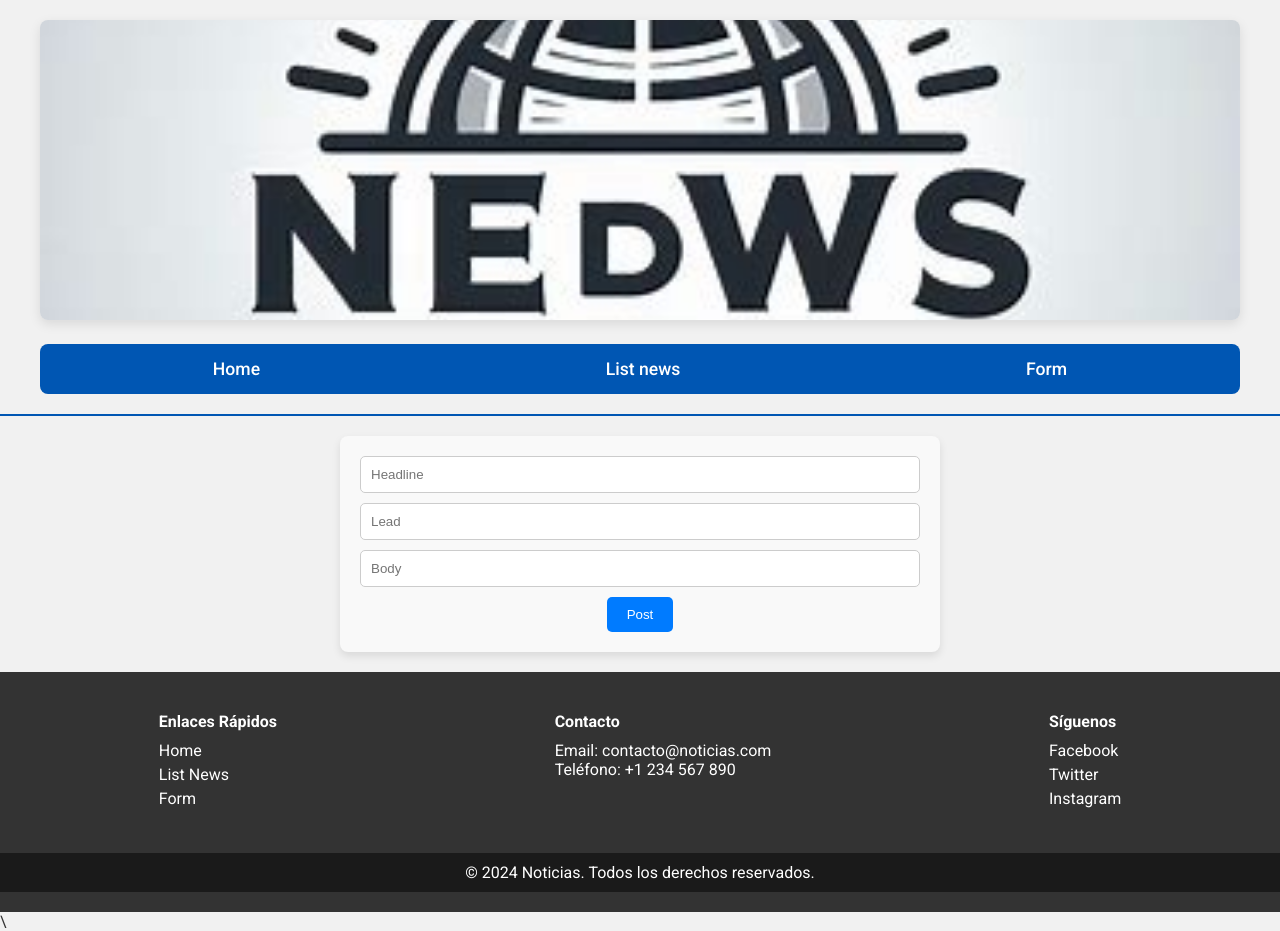
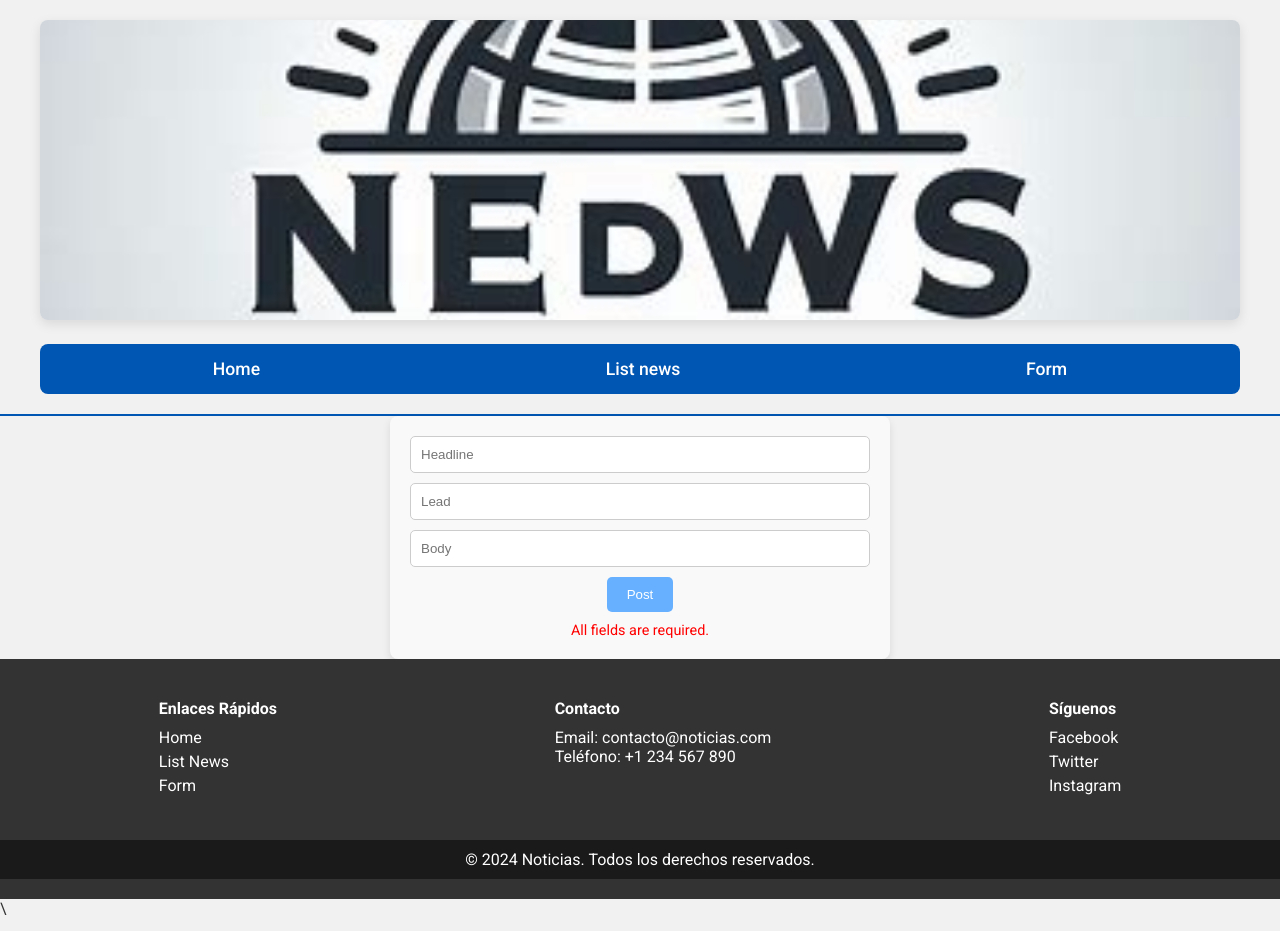
Before and after one commit to AgustinErimbaue/news-app, a React (Vite) app: page /Form in a window 1280 px wide. Built offline with nearby package versions, Linux system fonts and the light colour scheme.

Commit message:
se agrega mensaje de validazion para completar campos con su estilo correspondiente

```diff
--- a/src/components/Form/Form.jsx
+++ b/src/components/Form/Form.jsx
@@ -1,4 +1,4 @@
-import React, { useState } from "react";
+import React, { useEffect, useState } from "react";
 import { useNavigate } from "react-router-dom";
 import "./Form.scss";
 
@@ -11,8 +11,8 @@ const Form = () => {
 
   const navigate = useNavigate();
   const [data, setData] = useState(initialValue);
-  const [message, setMesagge] = useState("");
-  const [btnDisable, setBtnDisable] = useState(true)
+  const [message, setMessage] = useState("");
+  const [btnDisable, setBtnDisabled] = useState(true)
 
   const handleInputChange = (e) => {
     setData({
@@ -39,6 +39,10 @@ const Form = () => {
       setBtnDisabled(false);
     }
   };
+
+  useEffect (() =>{
+    validateForm()
+  },[data])
 
   const handleSubmit = (e) => {
     e.preventDefault();
@@ -77,7 +81,8 @@ const Form = () => {
         onChange={handleInputChange}
         value={data.Body}
       />
-      <button type="submit">Post</button>
+      <button type="submit" disabled={btnDisable}>Post</button>
+      {message && <p className="error-message">{message}</p>}
     </form>
   );
 };
--- a/src/components/Form/Form.scss
+++ b/src/components/Form/Form.scss
@@ -5,6 +5,7 @@ $input-border-color: #ccc;
 $input-focus-border-color: #007bff;
 $button-background-color: #007bff;
 $button-text-color: #fff;
+$error-message-color: #ff0000;
 
 form {
   display: flex;
@@ -12,8 +13,8 @@ form {
   align-items: center;
   padding: 20px;
   background-color: $form-background-color;
-  max-width: 600px;
-  margin: 20px auto;
+  max-width: 500px;
+  margin: auto;
   border-radius: 8px;
   box-shadow: 0 4px 8px rgba(0, 0, 0, 0.1);
 
@@ -31,6 +32,13 @@ form {
     }
   }
 
+  .error-message {
+    color: $error-message-color;
+    margin-top: 10px;
+    font-size: 0.9em;
+    text-align: center;
+  }
+
   button {
     padding: 10px 20px;
     background-color: $button-background-color;
@@ -40,8 +48,13 @@ form {
     cursor: pointer;
     transition: background-color 0.3s;
 
-    &:hover {
+    &:hover:enabled {
       background-color: darken($button-background-color, 10%);
+    }
+
+    &:disabled {
+      background-color: lighten($button-background-color, 20%);
+      cursor: not-allowed;
     }
   }
 }
```
